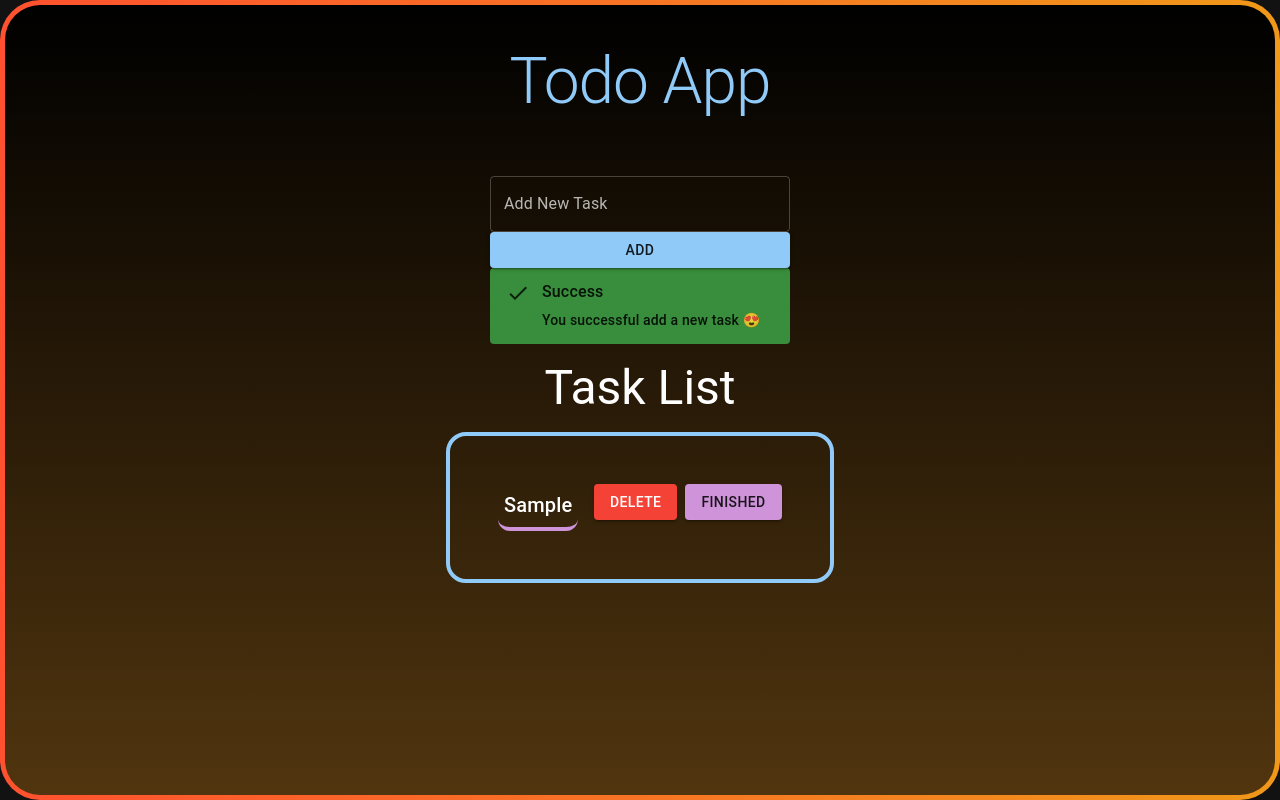
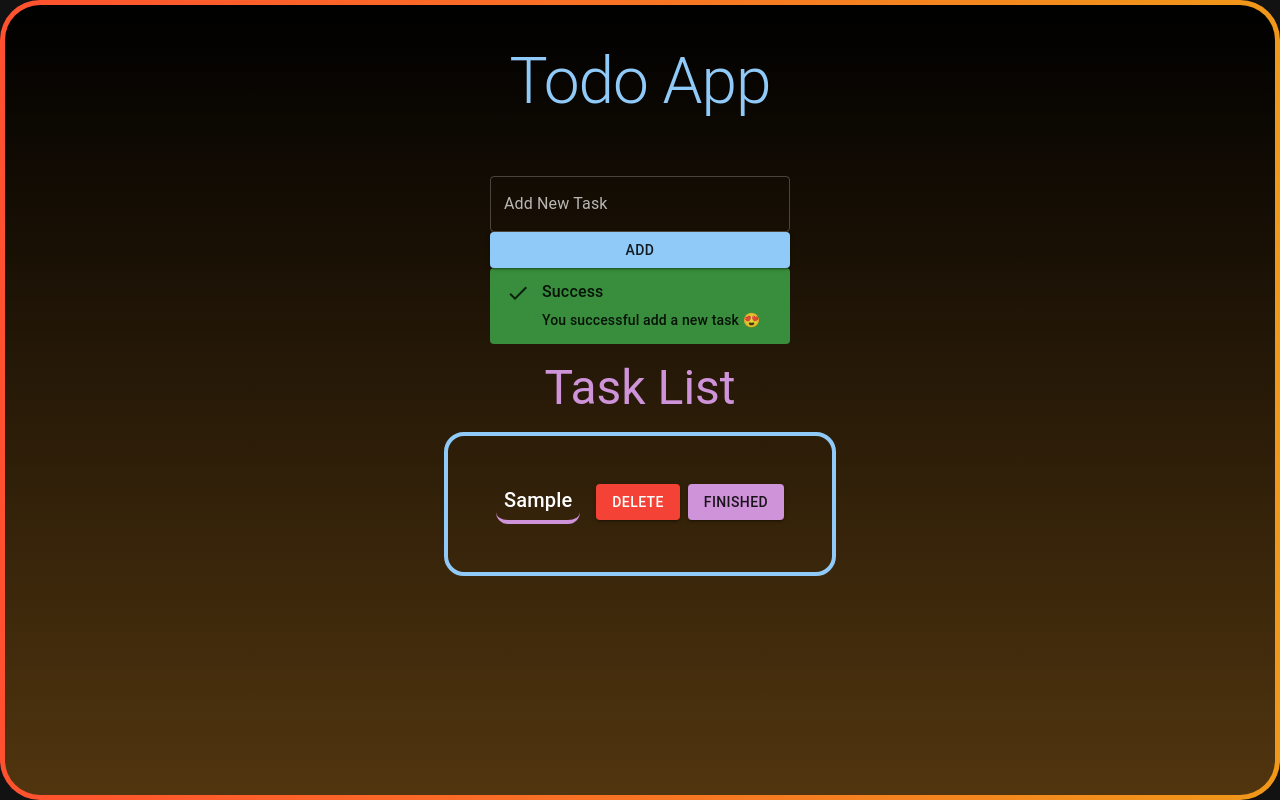
Before and after one commit to Majzerek/TodoMui, a React (Vite) app: page / in a window 1280 px wide. Both pictures are taken after typing "Sample" into the empty fields and a click on the button "ADD". Built offline with nearby package versions, Linux system fonts and the light colour scheme.

Commit message:
alert component

```diff
--- /dev/null
+++ b/src/components/AlertComponent.tsx
@@ -0,0 +1,37 @@
+import { Alert, AlertTitle,Collapse } from '@mui/material'
+import ErrorIcon from "@mui/icons-material/Error";
+import CheckIcon from '@mui/icons-material/Check';
+import React from 'react'
+interface ShowProp {
+  show: {
+    succes: boolean,
+    error: boolean
+  }
+}
+export const AlertComponent = ({ show }: ShowProp) => {
+
+  return (
+    <Collapse in={show.succes || show.error}>
+      {show.succes
+        && <Alert
+          sx={{ width: 300 }}
+          icon={<CheckIcon />}
+          severity="success"
+          color="success"
+          variant="filled">
+          <AlertTitle >Success</AlertTitle>
+          You successful add a new task 😍
+        </Alert>}
+      {show.error && <Alert
+        sx={{ width: 300 }}
+        icon={<ErrorIcon />}
+        severity="error"
+        color="error"
+        variant="filled">
+        <AlertTitle>Error</AlertTitle>
+        Input can't be empty!
+      </Alert>}
+    </Collapse>
+
+  )
+}
--- a/src/components/TodoInput.tsx
+++ b/src/components/TodoInput.tsx
@@ -1,8 +1,8 @@
 import React, { FC, useEffect, useState } from 'react'
 import { Todo } from '../App';
-import { Alert, AlertTitle, Box, Button, Collapse, FormControl, TextField } from '@mui/material';
-import ErrorIcon from "@mui/icons-material/Error";
-import CheckIcon from '@mui/icons-material/Check';
+import { Box, Button, FormControl, TextField } from '@mui/material';
+import { AlertComponent } from './AlertComponent';
+
 
 export const TodoInput: FC<{ setTodos: React.Dispatch<React.SetStateAction<Todo[]>>, todos: Todo[] }> = ({ setTodos, todos }) => {
 
@@ -57,28 +57,7 @@ export const TodoInput: FC<{ setTodos: React.Dispatch<React.SetStateAction<Todo[
           onClick={(e) => handleClick(e)}
         >Add</Button>
 
-        <Collapse in={show.succes || show.error}>
-          {show.succes
-            && <Alert
-              sx={{ width: 300 }}
-              icon={<CheckIcon />}
-              severity="success"
-              color="success"
-              variant="filled">
-              <AlertTitle >Success</AlertTitle>
-              You successful add a new task 😍
-            </Alert>}
-          {show.error && <Alert
-            sx={{ width: 300 }}
-            icon={<ErrorIcon />}
-            severity="error"
-            color="error"
-            variant="filled">
-            <AlertTitle>Error</AlertTitle>
-            Input can't be empty!
-          </Alert>}
-        </Collapse>
-
+        <AlertComponent show={show} />
       </FormControl>
     </Box>
   )
--- a/src/components/TodoList.tsx
+++ b/src/components/TodoList.tsx
@@ -20,7 +20,7 @@ export const TodoList = ({ todosList, deleteTodo, toogleTodo }: TodoListType) =>
   }
   return (
     <>
-      <Typography variant='h3' textAlign={'center'} mb={2}>Task List</Typography>
+      <Typography variant='h3' textAlign={'center'} mb={2} color='secondary'>Task List</Typography>
       <Box
         display={'flex'}
         flexDirection={'column'}
@@ -43,12 +43,22 @@ export const TodoList = ({ todosList, deleteTodo, toogleTodo }: TodoListType) =>
             flex={2}
             borderBottom={`4px solid ${theme.palette.secondary.main}`}
             borderRadius={3}
-            p={0.7}
+            px={1}
+            pb={.5}
             sx={todo.completed ? { color: 'grey', textDecoration: 'line-through', borderColor: ' lightgray' } : undefined}
             title={todo.text}>{todo.text}</Box>
+
             <Box component={'span'} flex={0}>
-              <Button color={'error'} sx={{ mr: 1 }} variant={'contained'} onClick={() => deleteTodo(todo.id)}>Delete</Button>
-              <Button color='secondary' variant={'contained'} onClick={() => toogleTodo(todo.id)} disabled={todo.completed}>Finished</Button>
+              <Button
+              color={'error'}
+              sx={{ mr: 1 }}
+              variant={'contained'}
+              onClick={() => deleteTodo(todo.id)}>Delete</Button>
+              <Button
+              color='secondary'
+              variant={'contained'}
+              onClick={() => toogleTodo(todo.id)}
+              disabled={todo.completed}>Finished</Button>
             </Box>
           </Typography>)}
       </Box>
```
